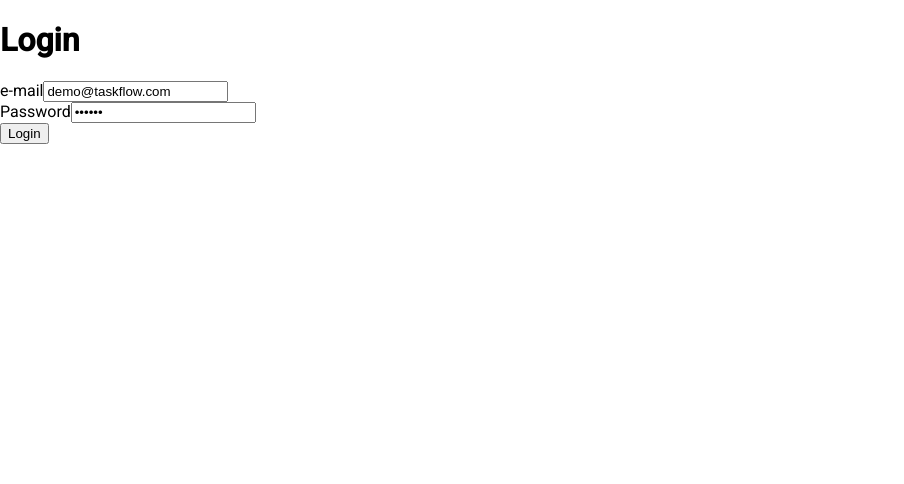
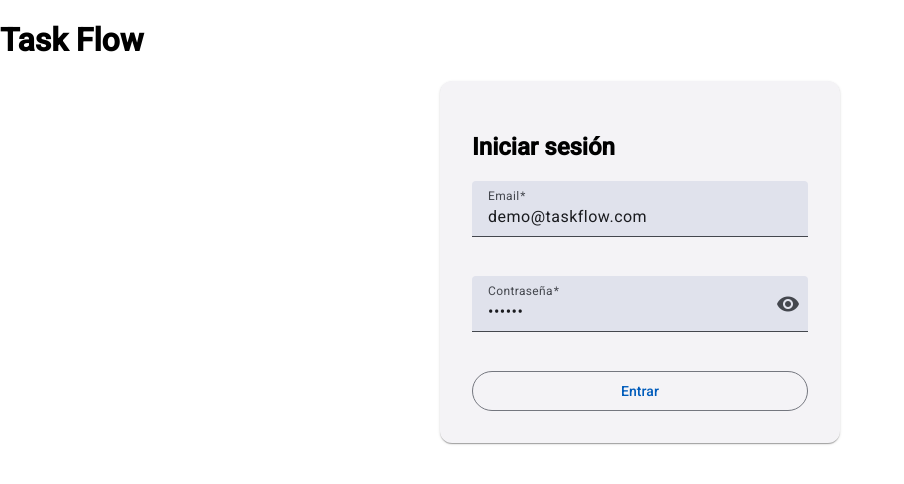
Before and after one commit to sergiocc47/taskflow-angular, an Angular app in the folder taskflow-frontend/: page /auth in a window 1280 px wide. Shown: the top 484 px of the page, without its empty margins (0-904 px from the left). Built offline with nearby package versions, Linux system fonts and the light colour scheme.

Commit message:
Style Login Form

```diff
--- a/taskflow-frontend/src/app/features/auth/components/login-form/login-form.component.html
+++ b/taskflow-frontend/src/app/features/auth/components/login-form/login-form.component.html
@@ -1,11 +1,36 @@
-<form [formGroup]="loginForm" (ngSubmit)="submit()">
-  <div>
-    <label>e-mail</label>
-    <input type="email" formControlName="email">
-  </div>
-  <div>
-    <label>Password</label>
-    <input type="password" formControlName="password">
-  </div>
-  <button type="submit">Login</button>
-</form>
+<mat-card class="login-card">
+  <h2>Iniciar sesión</h2>
+
+  <form [formGroup]="loginForm" (ngSubmit)="submit()" class="login-form">
+
+    <!-- EMAIL -->
+    <mat-form-field class="full-width">
+      <mat-label>Email</mat-label>
+      <input matInput type="email" formControlName="email" />
+      <mat-error *ngIf="email?.hasError('required')">
+        El email es obligatorio
+      </mat-error>
+      <mat-error *ngIf="email?.hasError('email')">
+        Introduce un email válido
+      </mat-error>
+    </mat-form-field>
+
+    <!-- PASSWORD -->
+    <mat-form-field class="full-width">
+      <mat-label>Contraseña</mat-label>
+      <input matInput [type]="hide ? 'password' : 'text'" formControlName="password" />
+      <button mat-icon-button matSuffix type="button" (click)="hide = !hide">
+        <mat-icon>{{ hide ? 'visibility' : 'visibility_off' }}</mat-icon>
+      </button>
+      <mat-error *ngIf="password?.hasError('required')">
+        La contraseña es obligatoria
+      </mat-error>
+    </mat-form-field>
+
+    <!-- SUBMIT -->
+    <button mat-stroked-button color="primary" class="full-width" [disabled]="loginForm.invalid">
+      Entrar
+    </button>
+
+  </form>
+</mat-card>
--- a/taskflow-frontend/src/app/features/auth/components/login-form/login-form.component.scss
+++ b/taskflow-frontend/src/app/features/auth/components/login-form/login-form.component.scss
@@ -0,0 +1,13 @@
+.login-card {
+  padding: 2rem;
+  max-width: 400px;
+  margin: auto;
+}
+.login-form {
+  display: flex;
+  flex-direction: column;
+  gap: 1.2rem;
+}
+.full-width {
+  width: 100%;
+}
--- a/taskflow-frontend/src/app/features/auth/components/login-form/login-form.component.ts
+++ b/taskflow-frontend/src/app/features/auth/components/login-form/login-form.component.ts
@@ -1,9 +1,23 @@
 import { Component, EventEmitter, Output } from '@angular/core';
+import { CommonModule } from '@angular/common';
 import { FormBuilder, FormGroup, ReactiveFormsModule, Validators } from '@angular/forms';
+import { MatFormFieldModule } from '@angular/material/form-field';
+import { MatInputModule } from '@angular/material/input';
+import { MatButtonModule } from '@angular/material/button';
+import { MatIconModule } from '@angular/material/icon';
+import { MatCardModule } from '@angular/material/card';
 
 @Component({
   selector: 'app-login-form',
-  imports: [ReactiveFormsModule],
+  imports: [
+    CommonModule,
+    ReactiveFormsModule,
+    MatFormFieldModule,
+    MatInputModule,
+    MatButtonModule,
+    MatIconModule,
+    MatCardModule
+  ],
   templateUrl: './login-form.component.html',
   styleUrl: './login-form.component.scss'
 })
@@ -11,12 +25,21 @@ export class LoginFormComponent {
   @Output() login = new EventEmitter<{ email: string; password: string }>();
 
   loginForm: FormGroup;
+  hide = true;
 
   constructor(private fb: FormBuilder) {
     this.loginForm = this.fb.group({
       email: ['demo@taskflow.com', [Validators.required, Validators.email]],
       password: ['123456', Validators.required]
     });
+  }
+
+  get email() {
+    return this.loginForm.get('email');
+  }
+
+  get password() {
+    return this.loginForm.get('password');
   }
 
   submit() {
--- a/taskflow-frontend/src/app/features/auth/pages/login/login.component.html
+++ b/taskflow-frontend/src/app/features/auth/pages/login/login.component.html
@@ -1,2 +1,2 @@
-<h1>Login</h1>
+<h1>Task Flow</h1>
 <app-login-form (login)="onLogin($event)"></app-login-form>
```
